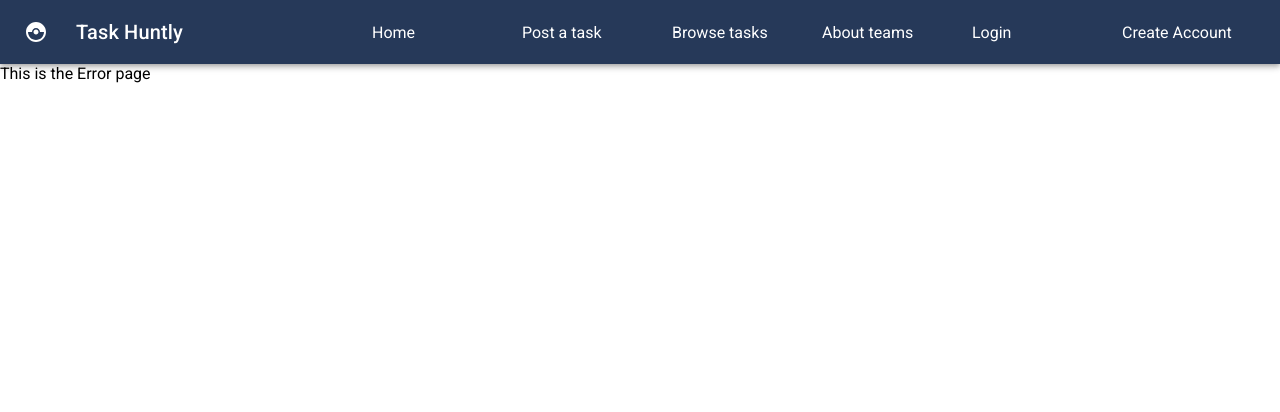
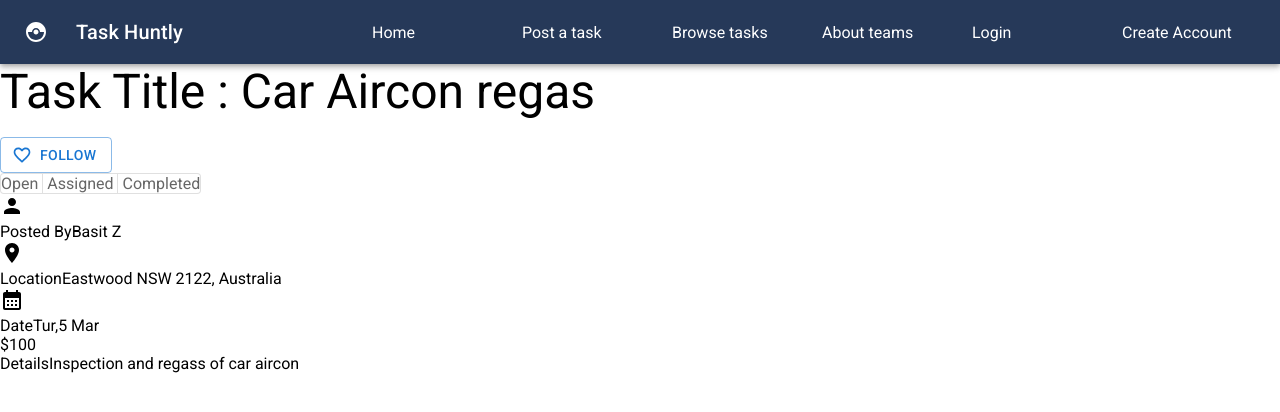
Before and after one commit to TaskComing/Tasker-Coming-Front-end, a React (Create React App) app: page /task-details in a window 1280 px wide. Shown: the top 412 px of the page. Built offline with nearby package versions, Linux system fonts and the light colour scheme.

Commit message:
add router and task page and related components

```diff
--- a/src/App.js
+++ b/src/App.js
@@ -7,6 +7,7 @@ import BrowseTasks from './pages/BrowseTasks';
 import Login from './pages/Login';
 import CreateAccount from './pages/CreateAccount';
 import PostTask from './pages/PostTask';
+import TaskPage from './pages/make-offer/TaskPage';
 import Error from './pages/Error';
 
 function App() {
@@ -20,6 +21,7 @@ function App() {
           <Route path="about-team" element={<AboutTeam />} />
           <Route path="login" element={<Login />} />
           <Route path="create-account" element={<CreateAccount />} />
+          <Route path="task-details" element={<TaskPage />} />
           <Route path="*" element={<Error />} />
         </Route>
       </Routes>
--- /dev/null
+++ b/src/pages/make-offer/TaskBody.js
@@ -0,0 +1,46 @@
+import * as React from 'react';
+// import Button from '@mui/material/Button';
+// import Typography from '@mui/material/Typography';
+// import Dialog from '@mui/material/Dialog';
+// import TextField from '@mui/material/TextField';
+// import DialogActions from '@mui/material/DialogActions';
+// import DialogContent from '@mui/material/DialogContent';
+// import DialogTitle from '@mui/material/DialogTitle';
+import LocationOnIcon from '@mui/icons-material/LocationOn';
+import PersonIcon from '@mui/icons-material/Person';
+import CalendarMonthIcon from '@mui/icons-material/CalendarMonth';
+
+export default function TaskBody({ task }) {
+  return (
+    <div>
+      <div>
+        <div>
+          <PersonIcon />
+        </div>
+        <div>
+          <span>Posted By</span>
+          <span>{task.name}</span>
+        </div>
+      </div>
+      <div>
+        <div>
+          <LocationOnIcon />
+        </div>
+        <div>
+          <span>Location</span>
+          <span>{task.address}</span>
+        </div>
+      </div>
+
+      <div>
+        <div>
+          <CalendarMonthIcon />
+        </div>
+        <div>
+          <span>Date</span>
+          <span>{task.date}</span>
+        </div>
+      </div>
+    </div>
+  );
+}
--- /dev/null
+++ b/src/pages/make-offer/TaskDetails.js
@@ -0,0 +1,15 @@
+import React from 'react';
+
+function TaskDetails({ task }) {
+  return (
+    <div>
+      <div>${task.price}</div>
+      <div>
+        <span>Details</span>
+        <span>{task.detail}</span>
+      </div>
+    </div>
+  );
+}
+
+export default TaskDetails;
--- /dev/null
+++ b/src/pages/make-offer/TaskPage.js
@@ -0,0 +1,19 @@
+import React from 'react';
+import TaskTitle from './TaskTitle';
+import taskData from './taskData';
+import TaskBody from './TaskBody';
+import TaskDetails from './TaskDetails';
+
+const task = taskData[0];
+
+function TaskPage() {
+  return (
+    <>
+      <TaskTitle task={task} />
+      <TaskBody task={task} />
+      <TaskDetails task={task} />
+    </>
+  );
+}
+
+export default TaskPage;
--- /dev/null
+++ b/src/pages/make-offer/TaskTitle.js
@@ -0,0 +1,58 @@
+import * as React from 'react';
+import { useState } from 'react';
+import Button from '@mui/material/Button';
+import Typography from '@mui/material/Typography';
+import FavoriteBorderIcon from '@mui/icons-material/FavoriteBorder';
+import FavoriteIcon from '@mui/icons-material/Favorite';
+import Divider from '@mui/material/Divider';
+import Box from '@mui/material/Box';
+
+export default function TaskTitle({ task }) {
+  const { title, process, status } = task;
+
+  const [following, setFollowing] = useState(false);
+  const handleFollowingClick = () => {
+    setFollowing(!following);
+  };
+
+  return (
+    <div>
+      <Typography variant="h3" gutterBottom>
+        Task Title : {title}
+      </Typography>
+      {/* ternary operator */}
+      <Button
+        onClick={handleFollowingClick}
+        variant="outlined"
+        startIcon={following ? <FavoriteIcon /> : <FavoriteBorderIcon />}
+      >
+        {following ? 'following' : 'follow'}
+      </Button>
+
+      <Box
+        sx={{
+          display: 'flex',
+          alignItems: 'center',
+          width: 'fit-content',
+          border: (theme) => `1px solid ${theme.palette.divider}`,
+          borderRadius: 1,
+          bgcolor: 'background.paper',
+          color: 'text.secondary',
+          '& svg': {
+            m: 1.5,
+          },
+          '& hr': {
+            mx: 0.5,
+          },
+        }}
+      >
+        {process.map((step, index) => (
+          <>
+            <span className={step === status ? 'current-status' : 'normal-status'}>{step}</span>
+            {index + 1 !== process.length && <Divider orientation="vertical" flexItem />}
+          </>
+        ))}
+      </Box>
+    </div>
+  );
+}
--- /dev/null
+++ b/src/pages/make-offer/taskData.js
@@ -0,0 +1,30 @@
+// import LocationOnIcon from '@mui/icons-material/LocationOn';
+// import PersonIcon from '@mui/icons-material/Person';
+// import CalendarMonthIcon from '@mui/icons-material/CalendarMonth';
+// import AlarmIcon from '@mui/icons-material/Alarm';
+
+const taskData = [
+  {
+    id: 0,
+    title: 'Car Aircon regas ',
+    name: 'Basit Z',
+    address: 'Eastwood NSW 2122, Australia',
+    date: 'Tur,5 Mar',
+    price: 100,
+    detail: 'Inspection and regass of car aircon',
+    process: ['Open', 'Assigned', 'Completed'],
+    status: 'Open',
+  },
+  {
+    id: 1,
+    title: 'House Clean ',
+    name: 'Johanna Murray',
+    address: 'Mascot NSW 446, Australia',
+    date: 'Wed,8 Mar',
+    price: 150,
+    detail: 'Ensuite Bathroom ONLY. Hard water stains on glass, tiles & grout. ',
+    process: ['Open', 'Assigned', 'Completed'],
+    status: 'Assigned',
+  },
+];
+export default taskData;
```
Also changed, not shown: src/pages/make-offer/OfferForm.js (renamed from src/components/OfferForm.js), src/pages/make-offer/TaskTitle.css (added).
